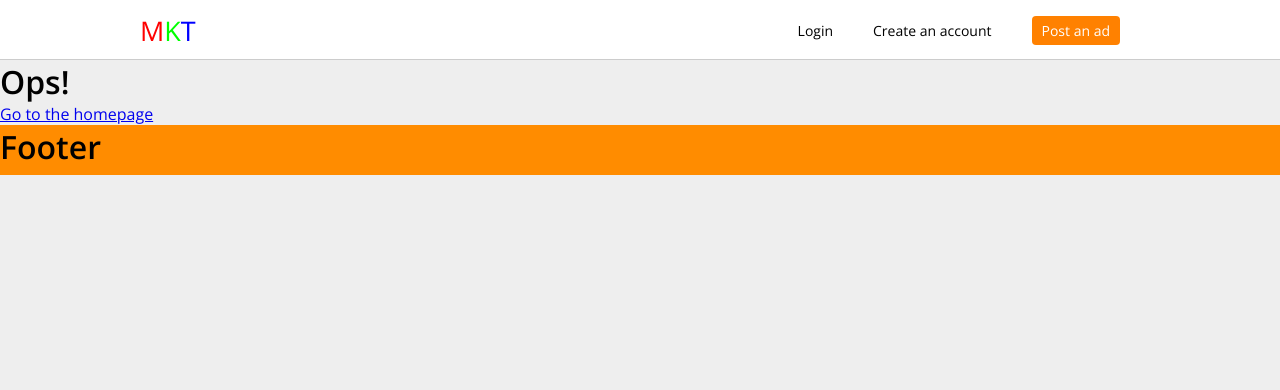
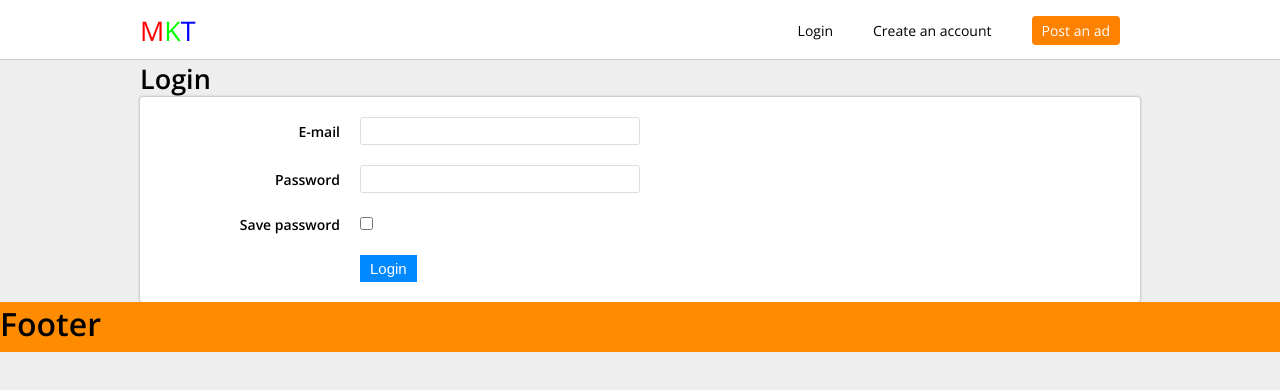
Before and after one commit to jonascavalcante/marketplace, a React (Create React App) app: page /signin in a window 1280 px wide. Shown: the top 390 px of the page. Built offline with nearby package versions, Linux system fonts and the light colour scheme.

Commit message:
Estruturando o login

```diff
--- a/package.json
+++ b/package.json
@@ -6,6 +6,7 @@
     "@testing-library/jest-dom": "^5.11.4",
     "@testing-library/react": "^11.1.0",
     "@testing-library/user-event": "^12.1.10",
+    "js-cookie": "^2.2.1",
     "react": "^17.0.2",
     "react-dom": "^17.0.2",
     "react-redux": "^7.2.4",
--- a/src/Routes.js
+++ b/src/Routes.js
@@ -3,6 +3,7 @@
 
 import Home from './pages/home';
 import About from './pages/about';
+import Signin from './pages/signin';
 import NotFound from './pages/notFound';
 
 const Routes = () => {
@@ -17,6 +18,10 @@
                 <About />
             </Route>
 
+            <Route exact path="/signin">
+                <Signin />
+            </Route>
+
             <Route>
                 <NotFound />
             </Route>
--- a/src/components/MainComponents.js
+++ b/src/components/MainComponents.js
@@ -4,4 +4,23 @@
 
 `;
 
-export { Template };
+const PageContainer = styled.div`
+    max-width: 1000px;
+    margin: auto;
+`;
+
+const PageTitle = styled.h1`
+    font-size: 27px;
+`;
+
+const ErrorMessage = styled.div`
+    margin: 10px 0;
+    padding: 10px;
+
+    color: #000;
+    background-color: #ffcaca;
+
+    border: 2px solid #ff0000;
+`;
+
+export { Template, PageContainer, PageTitle, ErrorMessage };
--- a/src/components/partials/header/index.js
+++ b/src/components/partials/header/index.js
@@ -3,7 +3,12 @@
 
 import { HeaderArea } from './styles';
 
+import { isLogged } from '../../../helpers/AuthHandler';
+
 const Header = () => {
+
+    let logged = isLogged();
+
     return (
         <HeaderArea>
             <div className="container">
@@ -16,15 +21,32 @@
                 </div>
                 <nav>
                     <ul>
+                        {logged &&
+                            <>
                                 <li>
-                            <Link to="">Login</Link>
+                                    <Link to="./my-account">My Account</Link>
                                 </li>
                                 <li>
-                            <Link to="">Create an account</Link>
+                                    <Link to="./logout">Logout</Link>
                                 </li>
                                 <li>
-                            <Link to="" className="button">Post an ad</Link>
+                                    <Link to="./post-an-ad" className="button">Post an ad</Link>
                                 </li>
+                            </>
+                        }
+                        {!logged &&
+                            <>
+                                <li>
+                                    <Link to="./signin">Login</Link>
+                                </li>
+                                <li>
+                                    <Link to="./signup">Create an account</Link>
+                                </li>
+                                <li>
+                                    <Link to="./signin" className="button">Post an ad</Link>
+                                </li>
+                            </>
+                        }
                     </ul>
                 </nav>
             </div>
--- /dev/null
+++ b/src/helpers/AuthHandler.js
@@ -0,0 +1,14 @@
+import Cookies from 'js-cookie';
+
+export const isLogged = () => {
+    let token = Cookies.get('token');
+    return (token) ? true : false;
+}
+
+export const doLogin = (token, rememberPassword = false) => {
+    if (rememberPassword) {
+        Cookies.set('token', token, { expires: 999 });
+    } else {
+        Cookies.set('token', token);
+    }
+}
--- /dev/null
+++ b/src/helpers/marketAPI.js
@@ -0,0 +1,12 @@
+const MarketAPI = {
+    login: async (email, password) => {
+
+        return {
+            error: 'Funcionalidade incompleta!'
+        };
+    }
+}
+
+const useAPI = () => MarketAPI;
+
+export default useAPI;
--- a/src/pages/notFound/index.js
+++ b/src/pages/notFound/index.js
@@ -2,7 +2,7 @@
 
 import { Link } from 'react-router-dom';
 
-const Home = () => {
+const NotFound = () => {
     return (
         <>
             <h1>Ops!</h1>
@@ -11,4 +11,4 @@
     );
 }
 
-export default Home;
+export default NotFound;
--- /dev/null
+++ b/src/pages/signin/index.js
@@ -0,0 +1,90 @@
+import React, { useState } from 'react';
+
+import { PageContainer, PageTitle, ErrorMessage } from '../../components/MainComponents';
+import { PageArea } from './styles';
+
+import useAPI from '../../helpers/marketAPI';
+import { doLogin } from '../../helpers/AuthHandler';
+
+const Signin = () => {
+
+    const api = useAPI();
+
+    const [email, setEmail] = useState('');
+    const [password, setPassword] = useState('');
+    const [rememberPassword, setRememberPassword] = useState(false);
+    const [disabled, setDisabled] = useState(false);
+    const [error, setError] = useState('');
+
+    const handleSubmit = async (e) => {
+        e.preventDefault();
+        setDisabled(true);
+
+        const json = await api.login(email, password);
+
+        if (json.error) {
+            setError(json.error);
+        } else {
+            doLogin(json.token, rememberPassword);
+            window.location.href = '/';
+        }
+    }
+
+    return (
+        <PageContainer>
+            <PageTitle>Login</PageTitle>
+            <PageArea>
+
+                {error &&
+                    <ErrorMessage>{error}</ErrorMessage>
+                }
+
+                <form onSubmit={handleSubmit}>
+                    <label className="area">
+                        <div className="area--title">E-mail</div>
+                        <div className="area--input">
+                            <input
+                                disabled={disabled}
+                                type="email"
+                                value={email}
+                                onChange={e => setEmail(e.target.value)}
+                                required
+                            />
+                        </div>
+                    </label>
+                    <label className="area">
+                        <div className="area--title">Password</div>
+                        <div className="area--input">
+                            <input
+                                disabled={disabled}
+                                type="password"
+                                value={password}
+                                onChange={e => setPassword(e.target.value)}
+                                required
+                            />
+                        </div>
+                    </label>
+                    <label className="area">
+                        <div className="area--title">Save password</div>
+                        <div className="area--input">
+                            <input
+                                disabled={disabled}
+                                type="checkbox"
+                                checked={rememberPassword}
+                                onChange={() => setRememberPassword(!rememberPassword)}
+                            />
+                        </div>
+                    </label>
+                    <label className="area">
+                        <div className="area--title"></div>
+                        <div className="area--input">
+                            <button disabled={disabled}>Login</button>
+                        </div>
+                    </label>
+                </form>
+            </PageArea>
+        </PageContainer>
+    );
+}
+
+export default Signin;
--- /dev/null
+++ b/src/pages/signin/styles.js
@@ -0,0 +1,65 @@
+import styled from 'styled-components';
+
+export const PageArea = styled.div`
+
+    form {
+        padding: 10px;
+        border-radius: 3px;
+        background-color: #fff;
+        box-shadow: 0 0 3px #999;
+
+        .area {
+            max-width: 500px;
+            padding: 10px;
+
+            display: flex;
+            align-items: center;
+
+            .area--title {
+                width: 200px;
+                padding-right: 20px;
+
+                font-size: 14px;
+                font-weight: 600;
+                text-align: right;
+            }
+            .area--input {
+                flex: 1;
+
+                input:not([type='checkbox']) {
+                    width: 100%;
+                    padding: 5px;
+
+                    font-size: 14px;
+                    border-radius: 3px;
+
+                    outline: transparent;
+                    border: 1px solid #ddd;
+
+                    transition: all ease 0.4s;
+
+                    &:focus {
+                        color: #333;
+                        border-color: #333;
+                    }
+                }
+
+                button {
+                    padding: 5px 10px;
+                    border: 0;
+                    outline: transparent;
+
+                    font-size: 15px;
+                    color: #fff;
+                    background-color: #0089ff;
+
+                    cursor: pointer;
+
+                    &:hover {
+                        background-color: #006fce;
+                    }
+                }
+            }
+        }
+    }
+`;
```
Also changed, not shown: 1 other file (tests, documents, lock files or other folders). Lines whose indentation alone changed are shown as unchanged.
